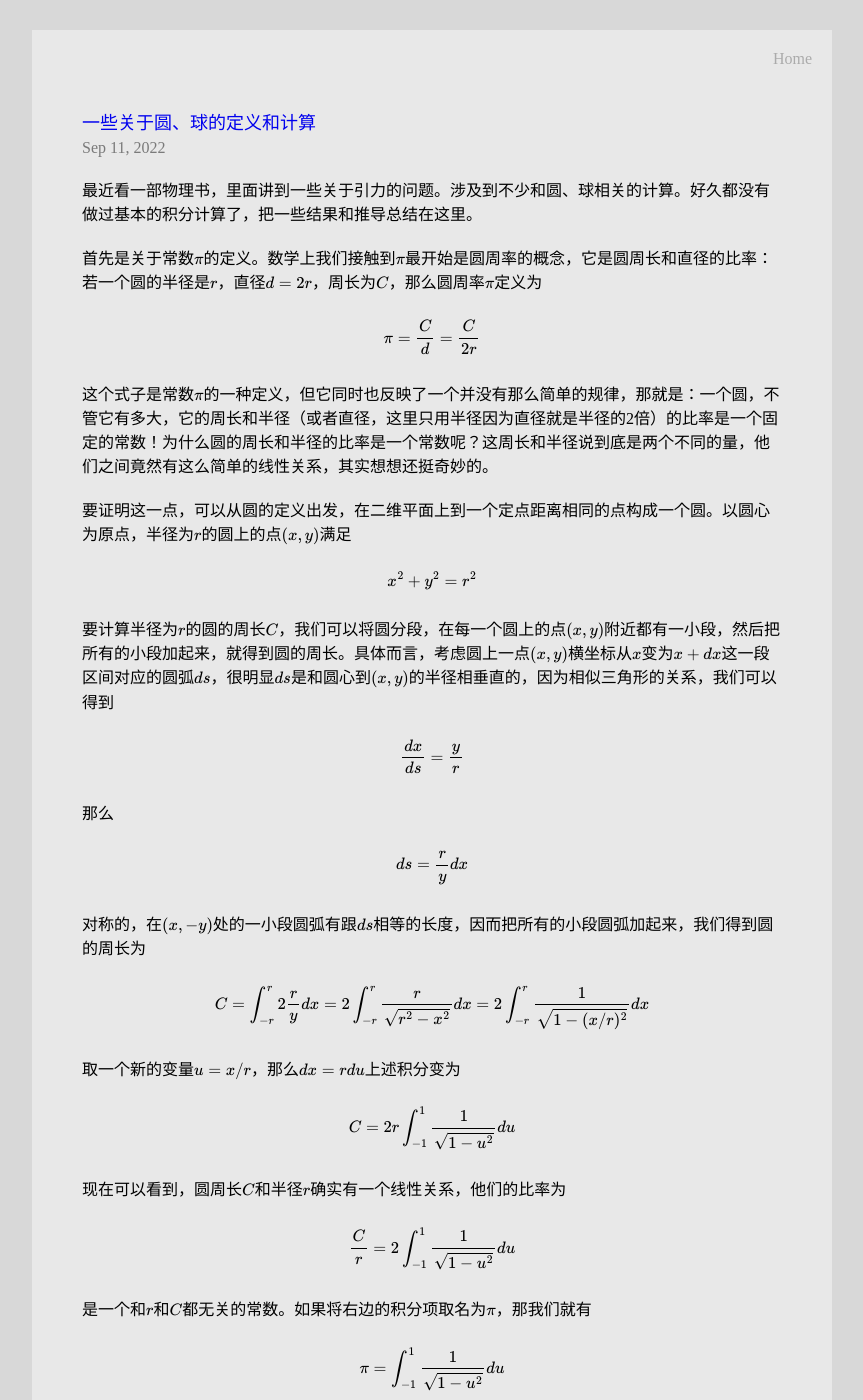
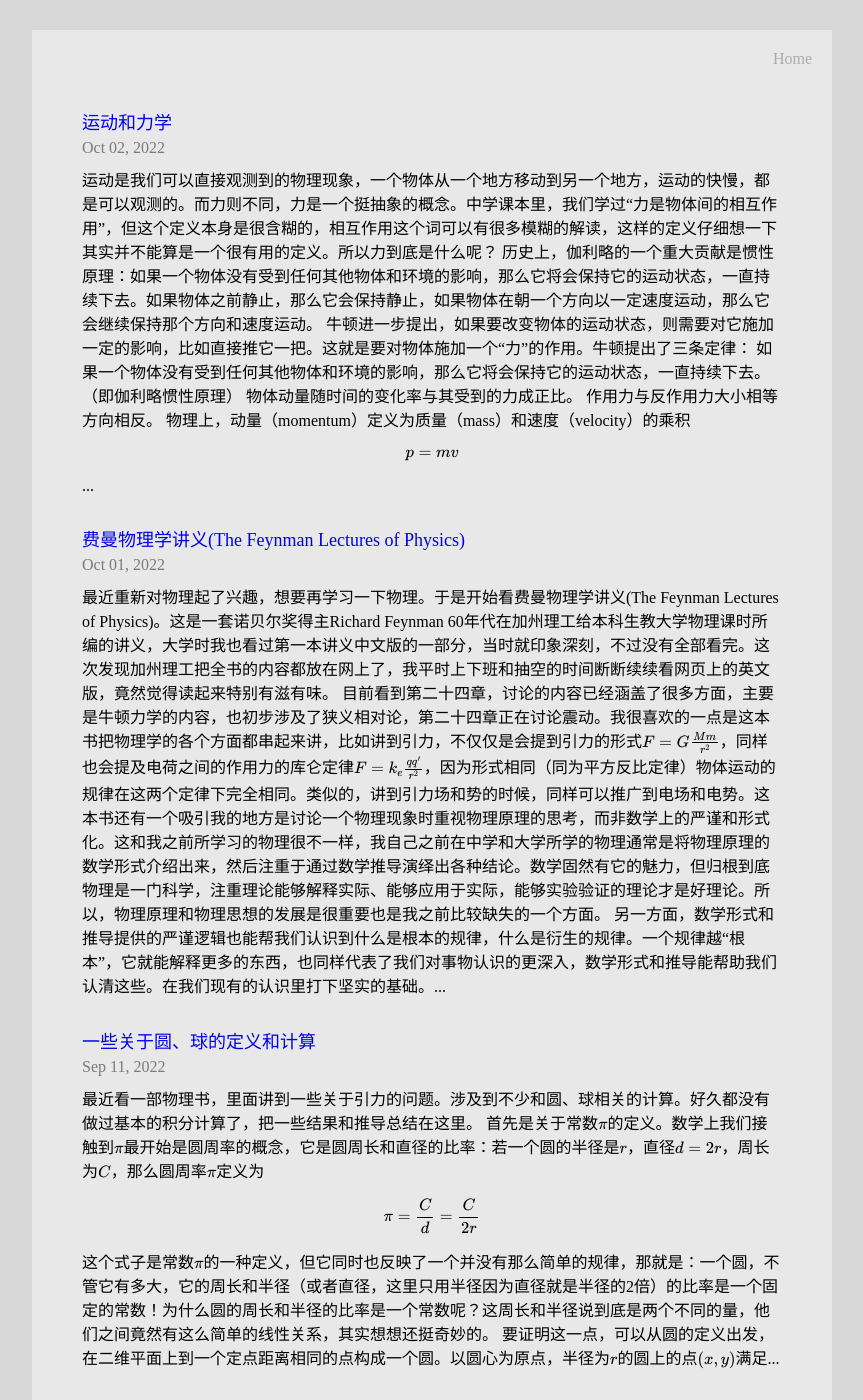
Before and after one commit to yujiali/yujiali.github.io, a Jekyll site: the page built from blog.html, in a window 1280 px wide and 1400 px high. Shown: the whole window, without its empty margins (208-1071 px from the left). Built offline with Jekyll 4.4.1, drawn with Linux system fonts in a browser that asks for light colours; some of the changed text lies outside the part shown.

Commit message:
add 2 new blog posts

```diff
--- /dev/null
+++ b/_posts/2022-10-01-feynman-lectures-on-physics.md
@@ -0,0 +1,14 @@
+---
+layout: blog_post
+title: 费曼物理学讲义(The Feynman Lectures of Physics)
+---
+
+最近重新对物理起了兴趣，想要再学习一下物理。于是开始看费曼物理学讲义([The Feynman Lectures of Physics](https://www.feynmanlectures.caltech.edu/))。这是一套诺贝尔奖得主Richard Feynman 60年代在加州理工给本科生教大学物理课时所编的讲义，大学时我也看过第一本讲义中文版的一部分，当时就印象深刻，不过没有全部看完。这次发现加州理工把全书的内容都放在网上了，我平时上下班和抽空的时间断断续续看网页上的英文版，竟然觉得读起来特别有滋有味。
+
+目前看到第二十四章，讨论的内容已经涵盖了很多方面，主要是牛顿力学的内容，也初步涉及了狭义相对论，第二十四章正在讨论震动。我很喜欢的一点是这本书把物理学的各个方面都串起来讲，比如讲到引力，不仅仅是会提到引力的形式$$F=G\frac{Mm}{r^2}$$，同样也会提及电荷之间的作用力的库仑定律$$F=k_e \frac{qq'}{r^2}$$，因为形式相同（同为平方反比定律）物体运动的规律在这两个定律下完全相同。类似的，讲到引力场和势的时候，同样可以推广到电场和电势。这本书还有一个吸引我的地方是讨论一个物理现象时重视物理原理的思考，而非数学上的严谨和形式化。这和我之前所学习的物理很不一样，我自己之前在中学和大学所学的物理通常是将物理原理的数学形式介绍出来，然后注重于通过数学推导演绎出各种结论。数学固然有它的魅力，但归根到底物理是一门科学，注重理论能够解释实际、能够应用于实际，能够实验验证的理论才是好理论。所以，物理原理和物理思想的发展是很重要也是我之前比较缺失的一个方面。
+
+另一方面，数学形式和推导提供的严谨逻辑也能帮我们认识到什么是根本的规律，什么是衍生的规律。一个规律越“根本”，它就能解释更多的东西，也同样代表了我们对事物认识的更深入，数学形式和推导能帮助我们认清这些。在我们现有的认识里打下坚实的基础。
+
+最后，历史上很多的数学方法也是为了研究物理现象而提出的，很多物理学家本身也发明了很多数学方法，最著名的例子大概就是牛顿和微积分了。从物理原理出发去重新认识数学规律，也是很独特的视角，但有时候也或许是最自然的视角。
+
+接下来几篇文章我会整理一下读过力学部分以后的所得，给后面的内容打打基础。
--- /dev/null
+++ b/_posts/2022-10-02-motion-and-mechanics.md
@@ -0,0 +1,205 @@
+---
+layout: blog_post
+title: 运动和力学
+---
+
+运动是我们可以直接观测到的物理现象，一个物体从一个地方移动到另一个地方，运动的快慢，都是可以观测的。而力则不同，力是一个挺抽象的概念。中学课本里，我们学过“力是物体间的相互作用”，但这个定义本身是很含糊的，相互作用这个词可以有很多模糊的解读，这样的定义仔细想一下其实并不能算是一个很有用的定义。所以力到底是什么呢？
+
+历史上，伽利略的一个重大贡献是惯性原理：如果一个物体没有受到任何其他物体和环境的影响，那么它将会保持它的运动状态，一直持续下去。如果物体之前静止，那么它会保持静止，如果物体在朝一个方向以一定速度运动，那么它会继续保持那个方向和速度运动。
+
+牛顿进一步提出，如果要改变物体的运动状态，则需要对它施加一定的影响，比如直接推它一把。这就是要对物体施加一个“力”的作用。牛顿提出了三条定律：
+
+1. 如果一个物体没有受到任何其他物体和环境的影响，那么它将会保持它的运动状态，一直持续下去。（即伽利略惯性原理）
+2. 物体动量随时间的变化率与其受到的力成正比。
+3. 作用力与反作用力大小相等方向相反。
+
+物理上，动量（momentum）定义为质量（mass）和速度（velocity）的乘积
+
+$$
+p = mv
+$$
+
+牛顿的第二定律说
+
+$$
+F = \frac{dp}{dt} = \frac{d}{dt}(mv)
+$$
+
+在低速（速度远小于光速）情况下，质量视为恒定，可得
+
+$$
+F = \frac{d}{dt}(mv) = m \frac{dv}{dt} = ma
+$$
+
+这个定律将力的作用和力的效果联系了起来，成为了动力学里面最根本的一条规律。一个物体的质量本质上衡量了它的运动状态被改变的难易程度。牛顿第二定律总结抽象了这样一个事实：同样大小的力，用在质量小的物体上它的运动状态很容易就被改变（很容易将其加速），用在质量大的物体上运动状态就没那么容易改变（较难将其加到同样的速度）。
+
+说回实际的观测，物体的速度
+
+$$
+v = \frac{ds}{dt}
+$$
+
+是可以通过对位移$$s$$和时间$$t$$的测量得出的，对于物体的质量，人们知道质量和重量有一个直接的正比关系。但是对于力$$F$$本身，其实并没有很好的测量办法。因此牛顿第二定律某种意义上也可以被认为是力的一种定义方式。我们可以从物体的运动规律，比如它的轨迹，反推出它所受到的力是什么形式。
+
+历史上牛顿就是这样推导出引力定律的。当时对于天体的运动，开普勒等人已经做出了不少研究，开普勒尤其提出了行星运动的三定律：
+
+1. 行星运动轨迹是一个椭圆，太阳在椭圆的一个焦点上。
+2. 从太阳到行星的连线在相同的时间内扫过相同的面积。
+3. 行星运行周期的平方与椭圆半长轴的三次方成正比。
+
+开普勒的定律都是从行星的观测数据总结提炼出来的。牛顿在此基础上进了一大步，他从行星的椭圆形轨迹反推出引力的形式必须为平方反比，亦即
+
+$$
+F \propto \frac{m}{r^2}
+$$
+
+再设想引力同样作用于太阳，可知
+
+$$
+F \propto \frac{m'}{r^2}
+$$
+
+也需要成立，因此
+
+$$
+F \propto \frac{mm'}{r^2}
+$$
+
+选取合适的质量、距离及力的单位，可使上式变为等式，得到
+
+$$
+F = G \frac{mm'}{r^2}
+$$
+
+这就是我们熟悉的牛顿引力定律的形式。
+
+引力定律的强大之处在于它的普适性。牛顿从天体运动的数据中总结出引力定律，但这个定律却被发现能适用于任何的物体！如果能测得物体的质量和物体间的距离，那么他们在引力作用下的力以及运动形式就可以用数学方法完整的描述出来，不用再一个一个的做观测了。从牛顿力学三定律也可以推导出一整套解释物体运动的理论，引申出很多重要的物理概念包括能量、动量、角动量以及相应的守恒定律等等。这套体系不仅可以完美解释开普勒的行星运动定律，还可以用在小到沙粒，大至天体的各种物体的运动。这给了我们一个可以用于认识和预测物体运动的强大工具。很难想象牛顿和康熙皇帝是生活在同一时期的人，在那个年代，牛顿的引力和力学理论之精确简直近乎神迹。牛顿力学是如此的成功，以至于几百年后到了二十世纪才第一次遇到问题，得到相对论和量子力学的修正。
+
+***
+
+接下来，我们就看一看如何从行星运动的椭圆轨迹推导出引力的距离平方反比形式。我们从椭圆的极坐标表示形式（至于为什么这表示一个椭圆，可以看我的另一篇文章[TODO]）
+
+$$
+r = \frac{p}{1 + \epsilon \cos \theta}
+$$
+
+出发，尝试推导出行星的加速度$$a \propto \frac{1}{r^2}$$与距离的平方成反比，因此根据牛顿第二定律$$F = ma \propto \frac{m}{r^2}$$。
+
+为了让推导过程稍容易一些，我们引入旋转研究中很重要的力矩的概念。首先让我们明确，牛顿定律中的力、速度、加速度、位移等都是向量，我们用粗体表示向量，则牛顿第二定律的形式为
+
+$$
+\boldsymbol{F} = m\boldsymbol{a} = m \frac{d\boldsymbol{v}}{dt} = m\frac{d^2\boldsymbol{r}}{dt^2}
+$$
+
+选取太阳所在的椭圆焦点为原点，一个力$$\boldsymbol{F}$$的力矩为其垂直于$$\boldsymbol{r}$$的分量$$F_{\bot}$$与距离$$r$$的乘积。在二维平面中，可以将$$\boldsymbol{r}$$和$$\boldsymbol{F}$$表示为
+
+$$
+\boldsymbol{r} = (x, y), \qquad \boldsymbol{F} = (F_x, F_y)
+$$
+
+则可得力矩（torque）为
+
+$$
+\tau = x F_y - y F_x
+$$
+
+引入新的运算符$$\times$$来表示这个运算，可定义$$\tau = \boldsymbol{r} \times \boldsymbol{F}$$。这个新的运算符被称为cross product / vector product，中文译作叉积、外积（与内积相对应）或向量积（与内积得到标量相对应）。容易验证$$\times$$满足普通乘法的结合律和分配律，但不满足交换律（$$\boldsymbol{r} \times \boldsymbol{F} = -\boldsymbol{F} \times \boldsymbol{r}$$）。并且对于任意向量$$\boldsymbol{x}$$，$$\boldsymbol{x} \times \boldsymbol{x} = \boldsymbol{0}$$，从而易得对任意平行向量$$\boldsymbol{x}, \boldsymbol{x}'$$有$$\boldsymbol{x} \times \boldsymbol{x}' = \boldsymbol{0}$$。
+
+我们在牛顿第二定律的两边都乘上$$\boldsymbol{r}$$，可得
+
+$$
+\boldsymbol{r} \times \boldsymbol{F} = m \boldsymbol{r} \times \frac{d\boldsymbol{v}}{dt}
+$$
+
+对于引力来说，引力的方向始终在$$\boldsymbol{r}$$的沿线上，并且与$$\boldsymbol{r}$$的方向相反，因而易得$$\boldsymbol{r} \times \boldsymbol{F} = \boldsymbol{0}$$。
+
+因此
+
+$$
+\boldsymbol{r} \times \frac{d\boldsymbol{v}}{dt} = \boldsymbol{0}.
+$$
+
+从而
+
+$$
+\frac{d}{dt}(\boldsymbol{r} \times \boldsymbol{v}) = \frac{d\boldsymbol{r}}{dt} \times \boldsymbol{v} + \boldsymbol{r} \times \frac{d\boldsymbol{v}}{dt} = \boldsymbol{v} \times \boldsymbol{v} + \boldsymbol{r} \times \frac{d\boldsymbol{v}}{dt} = \boldsymbol{r} \times \frac{d\boldsymbol{v}}{dt} = \boldsymbol{0}.
+$$
+
+可得$$\boldsymbol{r} \times \boldsymbol{v}$$在运动过程中需保持恒定为一个常量。
+
+将$$\boldsymbol{v}$$分解为平行和垂直于$$\boldsymbol{r}$$的两个分量之和，得
+
+$$
+\boldsymbol{r} \times (\boldsymbol{v}_\parallel + \boldsymbol{v}_\bot) = \boldsymbol{r} \times \boldsymbol{v}_\bot = r \cdot v_\bot
+$$
+
+在垂直方向上
+
+$$
+v_\bot = r\frac{d\theta}{dt} = r\theta'
+$$
+
+因此在行星运动的过程中
+
+$$
+r\cdot r\theta' = r^2 \theta' = C \equiv \text{constant}
+$$
+
+接下来，我们回到运动轨迹的椭圆表达式，两边对时间求导，得到
+
+$$
+r' = \frac{\epsilon p\sin\theta}{(1 + \epsilon \cos\theta)^2}\theta' = \frac{\epsilon r^2 \sin\theta}{p} \theta' = \frac{\epsilon C}{p}\sin\theta
+$$
+
+再求导，得到
+
+$$
+r'' = \frac{\epsilon C}{p}\cos \theta \theta' = \frac{\epsilon C}{p}\left(\frac{p}{r} - 1\right)\frac{1}{\epsilon} \frac{C}{r^2} = \frac{C^2}{r^3} - \frac{C^2}{pr^2}
+$$
+
+最后，让我们来看旋转中物体的加速度，我们有$$\boldsymbol{r} = r \cdot \hat{\boldsymbol{r}}$$，其中$$r$$是位移的大小，亦即距离，$$\hat{\boldsymbol{r}}$$为$$\boldsymbol{r}$$方向的单位向量，因此
+
+$$
+\frac{d\boldsymbol{r}}{dt} = \frac{d}{dt}(r \hat{\boldsymbol{r}}) = r' \hat{\boldsymbol{r}} + r \hat{\boldsymbol{r}}'
+$$
+
+这里$$\hat{\boldsymbol{r}}'$$为$$\boldsymbol{r}$$方向变化的速度，通过几何关系可知$$\hat{\boldsymbol{r}}' = \theta' \hat{\boldsymbol{r}}_\bot$$，$$\hat{\boldsymbol{r}}_\bot$$为垂直于$$\boldsymbol{r}$$方向的单位向量。再求一次导数，得到
+
+$$
+\begin{align*}
+\frac{d^2\boldsymbol{r}}{dt^2} = \frac{d}{dt}(r' \hat{\boldsymbol{r}} + r \theta' \hat{\boldsymbol{r}}_\bot) &= r'' \hat{\boldsymbol{r}} + r' \hat{\boldsymbol{r}}' + r'\theta'\hat{\boldsymbol{r}}_\bot + r\theta'' \hat{\boldsymbol{r}}_\bot + r\theta'\hat{\boldsymbol{r}}_\bot' \\
+&= r'' \hat{\boldsymbol{r}} + (r'\theta' + r'\theta' + r\theta'')\hat{\boldsymbol{r}}_\bot + r\theta'\hat{\boldsymbol{r}}_\bot'
+\end{align*}
+$$
+
+再次利用守恒律$$r^2\theta' = C$$，在其两边求导，得到
+
+$$
+2rr'\theta' + r^2\theta' = 0
+$$
+
+从而上式中第二项为0。对于第三项，$$\hat{\boldsymbol{r}}_\bot'$$为$$\boldsymbol{r}$$垂直方向的变化率，再由几何关系可以得到$$\hat{\boldsymbol{r}}_\bot' = -\theta' \hat{\boldsymbol{r}}$$，带入回上面的加速度表达式，得到
+
+$$
+\frac{d^2\boldsymbol{r}}{dt^2} = \left[r'' - r(\theta')^2\right] \hat{\boldsymbol{r}}.
+$$
+
+将上面得到的$$r''$$表达式以及$$r^2\theta' = C$$带入，可得
+
+$$
+\frac{d^2\boldsymbol{r}}{dt^2} = \left[\frac{C^2}{r^3} - \frac{C^2}{pr^2} - r\left(\frac{C}{r^2}\right)^2\right] \hat{\boldsymbol{r}} = -\frac{C^2}{pr^2}\hat{\boldsymbol{r}}.
+$$
+
+这里的负号表示加速度的方向和$$\boldsymbol{r}$$相反，是朝向原点的方向。
+
+最后，带入牛顿第二定律，可得引力的平方反比形式为
+
+$$
+\boldsymbol{F} = m\frac{d^2\boldsymbol{r}}{dt^2} = -m \frac{C^2}{pr^2}\hat{\boldsymbol{r}}.
+$$
+
+以上就是从物体运动的轨迹反推其所受到的作用力的一个（或许是史上第一个？）例子，牛顿当年的推导大致就是这样。
+
+这个推导过程中涉及到了新的物理概念“力矩”，并且我们看到$$\boldsymbol{r}\times \boldsymbol{v}$$是一个守恒量。再转动的研究中，我们把$$m \boldsymbol{r} \times \boldsymbol{v}$$称为“角动量”，如果总的力矩为0，那么角动量将保持不变，此即角动量守恒定律。
+
+类似的推导方法还可以用来推导其他运动轨迹所需要的作用力形式，例如$$F \propto r, F\propto \frac{1}{r^3}$$（参考[这里](https://web.math.utk.edu/~freire/m231f07/m231f07NewtonKeplerConverse.pdf)），感兴趣的读者可以自己去延伸一下。
--- a/blog.html
+++ b/blog.html
@@ -13,7 +13,7 @@ layout: blog
       <span>{{ post.date | date: "%b %d, %Y" }}</span>
     </div>
     <div class="blog=summary-content">
-      {{ post.content }}
+      {{ post.content | strip_html | truncatewords: 10 }}
     </div>
   </div>
   {% endfor %}
```
Also changed, not shown: _data/community.yml (+5 -2 lines), _posts/_2022-09-11-feynman-lectures-on-physics.md (deleted, +0 -8 lines).
